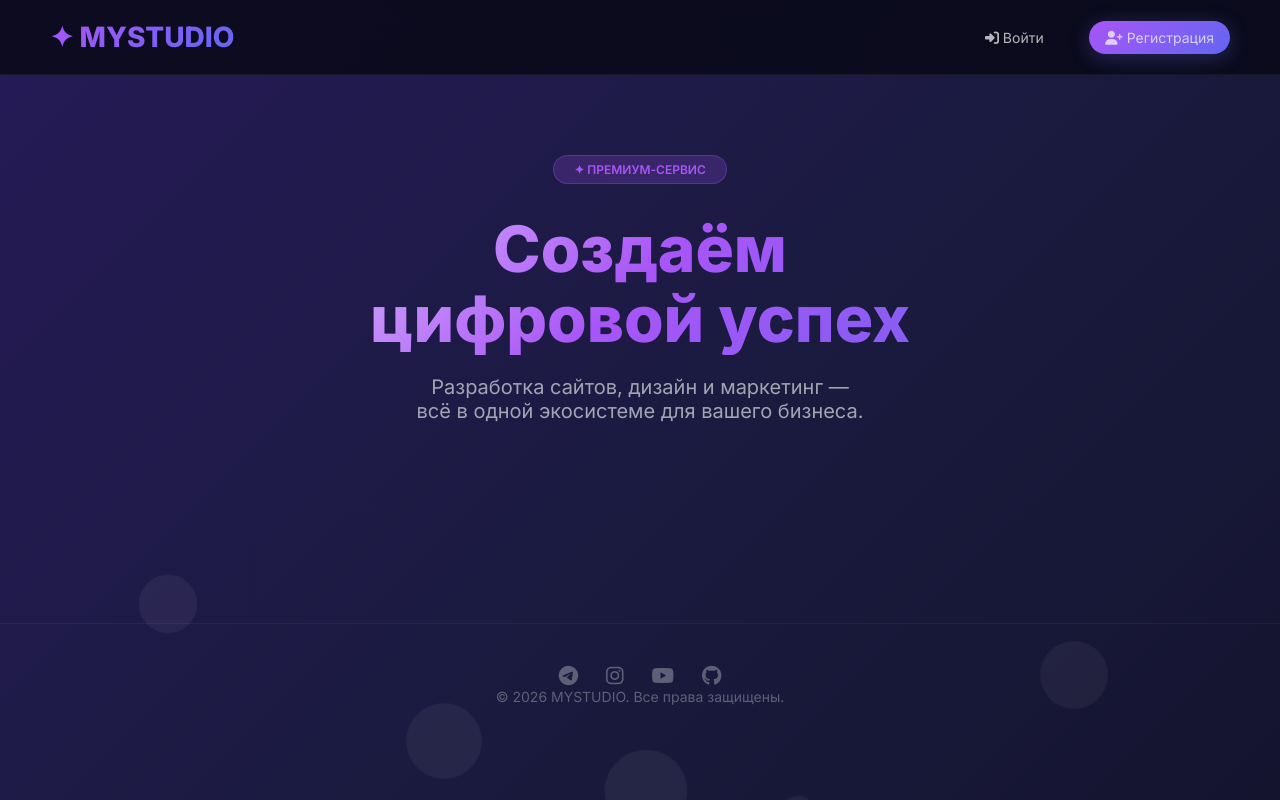
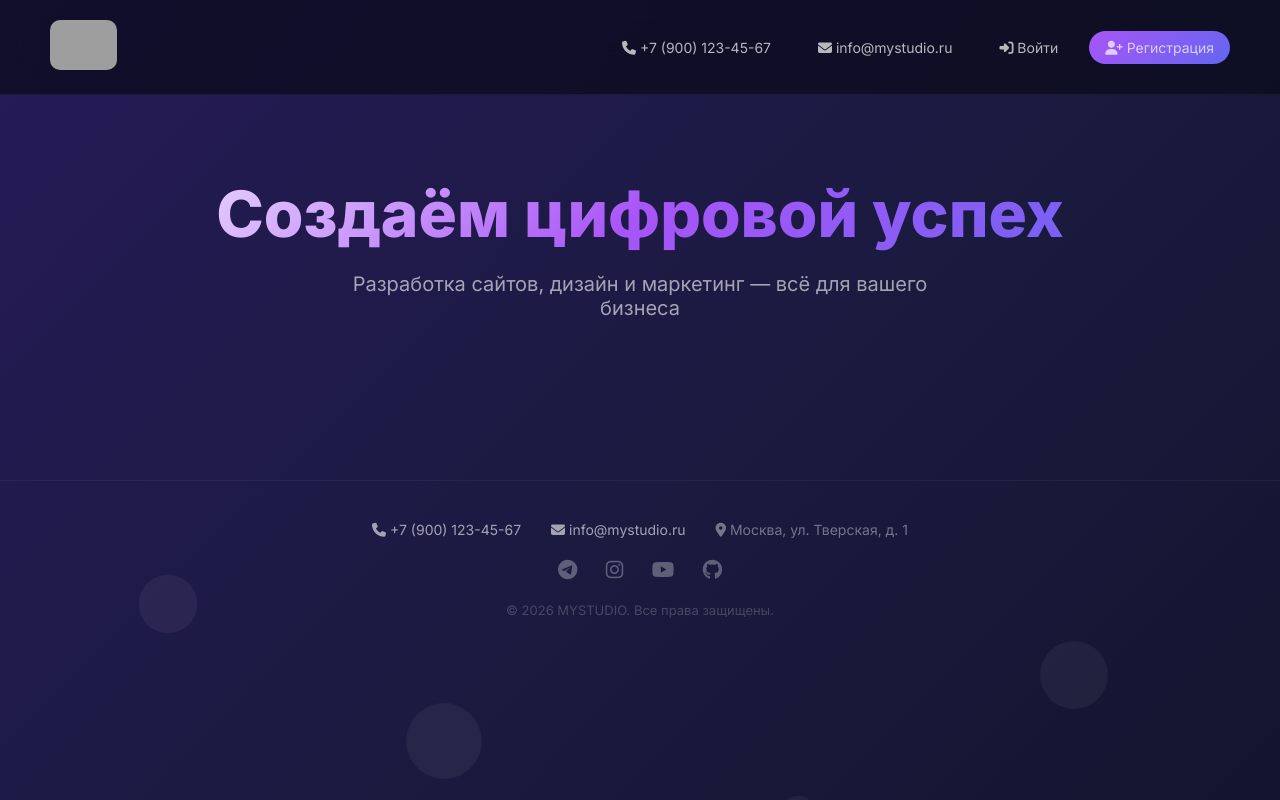
Before and after one commit to lygin-96-cloud/my-first-web-app, a Flask app: page / in a window 1280 px wide. Run offline with Flask 3, Linux system fonts and the light colour scheme; grey boxes are pictures that could not be loaded.

Commit message:
Логотип теперь картинка

```diff
--- a/templates/index.html
+++ b/templates/index.html
@@ -3,15 +3,10 @@
 <head>
     <meta charset="UTF-8">
     <meta name="viewport" content="width=device-width, initial-scale=1.0">
-    <title>Моя студия | Премиум-сервис</title>
-
-    <!-- Font Awesome (иконки) -->
+    <title>MYSTUDIO | Premium</title>
     <link rel="stylesheet" href="https://cdnjs.cloudflare.com/ajax/libs/font-awesome/6.5.0/css/all.min.css">
-    <!-- Google Fonts (красивый шрифт) -->
     <link href="https://fonts.googleapis.com/css2?family=Inter:wght@300;400;600;700;800&display=swap" rel="stylesheet">
-
     <style>
-        /* ===== ГЛОБАЛЬНЫЕ СТИЛИ ===== */
         * { margin: 0; padding: 0; box-sizing: border-box; }
         body {
             font-family: 'Inter', sans-serif;
@@ -58,53 +45,52 @@
         .particle:nth-child(2) { width: 120px; height: 120px; left: 30%; animation-duration: 25s; animation-delay: 2s; }
         .particle:nth-child(3) { width: 60px; height: 60px; left: 60%; animation-duration: 18s; animation-delay: 4s; }
         .particle:nth-child(4) { width: 100px; height: 100px; left: 80%; animation-duration: 22s; animation-delay: 1s; }
-        .particle:nth-child(5) { width: 140px; height: 140px; left: 45%; animation-duration: 28s; animation-delay: 3s; }
         @keyframes floatUp {
             0% { bottom: -200px; opacity: 0; transform: scale(0.5) rotate(0deg); }
             10% { opacity: 1; }
             90% { opacity: 1; }
             100% { bottom: 110%; opacity: 0; transform: scale(1.2) rotate(720deg); }
         }
-
-        /* ===== ШАПКА ===== */
         .navbar {
             padding: 20px 50px;
             background: rgba(11, 11, 26, 0.7);
             backdrop-filter: blur(20px);
             border-bottom: 1px solid rgba(255,255,255,0.05);
-            position: sticky;
-            top: 0;
-            z-index: 100;
             display: flex;
             justify-content: space-between;
             align-items: center;
+            flex-wrap: wrap;
+            gap: 10px;
+        }
+        .navbar-brand img {
+            height: 50px;
+            width: auto;
+            border-radius: 10px;
             transition: 0.3s;
         }
-        .navbar:hover { background: rgba(11, 11, 26, 0.9); }
-        .navbar-brand {
-            font-size: 28px;
-            font-weight: 800;
-            background: linear-gradient(135deg, #a855f7, #6366f1);
-            -webkit-background-clip: text;
-            -webkit-text-fill-color: transparent;
-            text-decoration: none;
+        .navbar-brand img:hover {
+            transform: scale(1.05);
         }
-        .navbar .nav-links a {
+        .nav-links {
+            display: flex;
+            align-items: center;
+            gap: 15px;
+            flex-wrap: wrap;
+        }
+        .nav-links a {
             color: rgba(255,255,255,0.7);
             text-decoration: none;
-            margin-left: 25px;
             padding: 8px 16px;
             border-radius: 30px;
             transition: 0.3s;
             font-weight: 500;
             font-size: 14px;
         }
-        .navbar .nav-links a:hover {
+        .nav-links a:hover {
             background: rgba(255,255,255,0.1);
             color: white;
-            transform: translateY(-2px);
         }
-        .navbar .btn-primary-custom {
+        .btn-primary-custom {
             background: linear-gradient(135deg, #a855f7, #6366f1);
             border: none;
             padding: 10px 25px;
@@ -112,74 +98,47 @@
             color: white;
             font-weight: 600;
             transition: 0.3s;
-            box-shadow: 0 4px 20px rgba(99, 102, 241, 0.3);
+            text-decoration: none;
+            display: inline-block;
         }
-        .navbar .btn-primary-custom:hover {
+        .btn-primary-custom:hover {
             transform: scale(1.05);
             box-shadow: 0 8px 30px rgba(99, 102, 241, 0.5);
         }
-        .navbar .btn-outline-custom {
+        .btn-outline-custom {
             background: transparent;
             border: 1px solid rgba(255,255,255,0.2);
-            padding: 10px 25px;
+            padding: 8px 20px;
             border-radius: 30px;
             color: white;
+            text-decoration: none;
             transition: 0.3s;
         }
-        .navbar .btn-outline-custom:hover {
+        .btn-outline-custom:hover {
             background: rgba(255,255,255,0.05);
             border-color: white;
         }
         .user-greeting {
             color: rgba(255,255,255,0.8);
-            margin-right: 15px;
             font-weight: 500;
         }
-
-        /* ===== ГЕРОЙ ===== */
         .hero {
             text-align: center;
             padding: 80px 20px 60px;
-            position: relative;
         }
         .hero h1 {
             font-size: 64px;
             font-weight: 800;
-            line-height: 1.1;
-            margin-bottom: 20px;
             background: linear-gradient(135deg, #ffffff 0%, #a855f7 50%, #6366f1 100%);
             -webkit-background-clip: text;
             -webkit-text-fill-color: transparent;
-            animation: fadeInDown 1s ease;
-        }
-        @keyframes fadeInDown {
-            from { opacity: 0; transform: translateY(-40px); }
-            to { opacity: 1; transform: translateY(0); }
         }
         .hero p {
             font-size: 20px;
             color: rgba(255,255,255,0.6);
             max-width: 600px;
-            margin: 0 auto 40px;
-            animation: fadeInUp 1s ease 0.3s both;
+            margin: 20px auto 0;
         }
-        @keyframes fadeInUp {
-            from { opacity: 0; transform: translateY(30px); }
-            to { opacity: 1; transform: translateY(0); }
-        }
-        .hero .badge-premium {
-            display: inline-block;
-            background: rgba(168, 85, 247, 0.2);
-            border: 1px solid rgba(168, 85, 247, 0.3);
-            padding: 6px 20px;
-            border-radius: 30px;
-            font-size: 12px;
-            color: #a855f7;
-            font-weight: 600;
-            margin-bottom: 30px;
-        }
-
-        /* ===== УСЛУГИ ===== */
         .services-section {
             padding: 40px 20px 60px;
             max-width: 1200px;
@@ -250,57 +182,53 @@
             border-radius: 30px;
             color: white;
             font-weight: 600;
+            width: 100%;
             transition: 0.3s;
-            width: 100%;
             cursor: pointer;
         }
         .service-card .btn-order:hover {
             transform: scale(1.05);
             box-shadow: 0 8px 30px rgba(99, 102, 241, 0.4);
         }
-
-        /* ===== ФУТЕР ===== */
         footer {
             text-align: center;
             padding: 40px 20px;
             border-top: 1px solid rgba(255,255,255,0.05);
-            color: rgba(255,255,255,0.3);
-            font-size: 14px;
         }
-        footer .social-links a {
-            color: rgba(255,255,255,0.3);
-            margin: 0 12px;
-            font-size: 20px;
-            transition: 0.3s;
-        }
-        footer .social-links a:hover { color: white; }
-
-        /* ===== АДАПТИВНОСТЬ ===== */
+        footer a { transition: 0.3s; }
+        footer a:hover { color: white !important; }
         @media (max-width: 768px) {
-            .navbar { padding: 15px 20px; flex-direction: column; gap: 10px; }
-            .navbar .nav-links a { margin: 0 10px; font-size: 12px; }
+            .navbar { flex-direction: column; padding: 15px 20px; }
+            .nav-links { justify-content: center; }
             .hero h1 { font-size: 36px; }
-            .hero p { font-size: 16px; }
             .services-grid { grid-template-columns: 1fr; }
+            .navbar-brand img { height: 40px; }
         }
     </style>
 </head>
 <body>
 
-    <!-- Анимированный фон -->
 <div class="bg-animation"></div>
 <div class="particles">
     <div class="particle"></div>
     <div class="particle"></div>
     <div class="particle"></div>
     <div class="particle"></div>
-        <div class="particle"></div>
 </div>
 
-    <!-- ===== ШАПКА ===== -->
+<!-- ===== ШАПКА С ЛОГОТИПОМ-КАРТИНКОЙ ===== -->
 <nav class="navbar">
-        <a class="navbar-brand" href="#">✦ MYSTUDIO</a>
+    <a class="navbar-brand" href="/">
+        <img src="/static/images/logo.png" alt="Логотип MYSTUDIO">
+    </a>
     <div class="nav-links">
+        <a href="tel:+79001234567" style="font-size: 14px;">
+            <i class="fas fa-phone"></i> +7 (900) 123-45-67
+        </a>
+        <a href="mailto:info@mystudio.ru" style="font-size: 14px;">
+            <i class="fas fa-envelope"></i> info@mystudio.ru
+        </a>
+
         {% if current_user.is_authenticated %}
             <span class="user-greeting">👋 {{ current_user.username }}</span>
             <a href="/profile"><i class="fas fa-user"></i> Профиль</a>
@@ -315,9 +243,8 @@
 
 <!-- ===== ГЕРОЙ ===== -->
 <div class="hero">
-        <div class="badge-premium">✦ ПРЕМИУМ-СЕРВИС</div>
-        <h1>Создаём <br>цифровой успех</h1>
-        <p>Разработка сайтов, дизайн и маркетинг — <br>всё в одной экосистеме для вашего бизнеса.</p>
+    <h1>Создаём цифровой успех</h1>
+    <p>Разработка сайтов, дизайн и маркетинг — всё для вашего бизнеса</p>
 </div>
 
 <!-- ===== УСЛУГИ ===== -->
@@ -345,15 +272,28 @@
     </div>
 </div>
 
-    <!-- ===== ФУТЕР ===== -->
+<!-- ===== ПОДВАЛ ===== -->
 <footer>
-        <div class="social-links">
-            <a href="#"><i class="fab fa-telegram"></i></a>
-            <a href="#"><i class="fab fa-instagram"></i></a>
-            <a href="#"><i class="fab fa-youtube"></i></a>
-            <a href="#"><i class="fab fa-github"></i></a>
+    <div style="max-width: 600px; margin: 0 auto;">
+        <div style="display: flex; justify-content: center; gap: 30px; flex-wrap: wrap; margin-bottom: 20px;">
+            <a href="tel:+79001234567" style="color: rgba(255,255,255,0.6); text-decoration: none; font-size: 14px;">
+                <i class="fas fa-phone"></i> +7 (900) 123-45-67
+            </a>
+            <a href="mailto:info@mystudio.ru" style="color: rgba(255,255,255,0.6); text-decoration: none; font-size: 14px;">
+                <i class="fas fa-envelope"></i> info@mystudio.ru
+            </a>
+            <span style="color: rgba(255,255,255,0.4); font-size: 14px;">
+                <i class="fas fa-map-marker-alt"></i> Москва, ул. Тверская, д. 1
+            </span>
         </div>
-        <p>© 2026 MYSTUDIO. Все права защищены.</p>
+        <div style="margin-bottom: 20px;">
+            <a href="#" style="color: rgba(255,255,255,0.3); margin: 0 12px; font-size: 20px;"><i class="fab fa-telegram"></i></a>
+            <a href="#" style="color: rgba(255,255,255,0.3); margin: 0 12px; font-size: 20px;"><i class="fab fa-instagram"></i></a>
+            <a href="#" style="color: rgba(255,255,255,0.3); margin: 0 12px; font-size: 20px;"><i class="fab fa-youtube"></i></a>
+            <a href="#" style="color: rgba(255,255,255,0.3); margin: 0 12px; font-size: 20px;"><i class="fab fa-github"></i></a>
+        </div>
+        <p style="color: rgba(255,255,255,0.2); font-size: 13px;">© 2026 MYSTUDIO. Все права защищены.</p>
+    </div>
 </footer>
 
 </body>
```
Also changed, not shown: other parts of templates/index.html (+9 -44 lines). Lines whose indentation alone changed are shown as unchanged.
